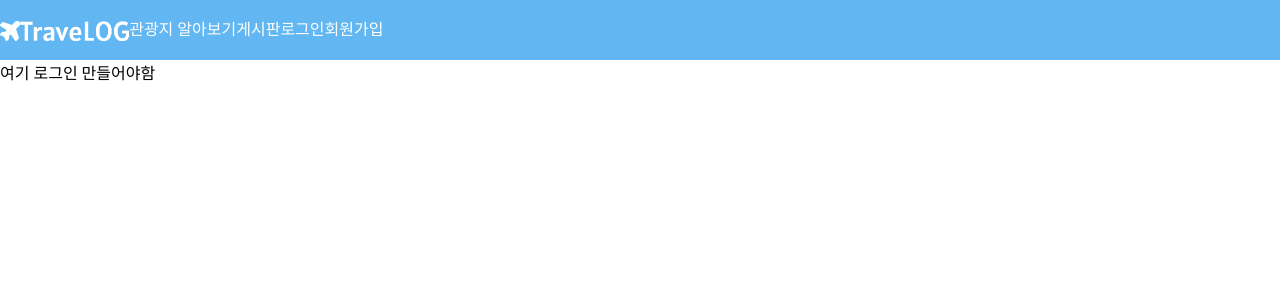
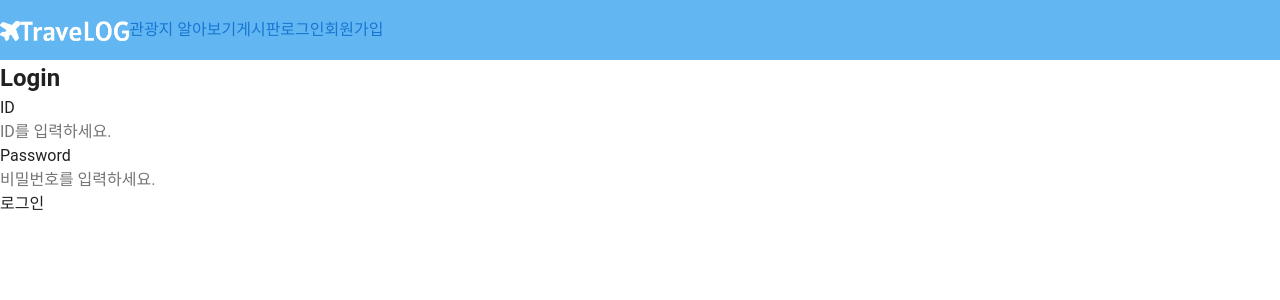
Before and after one commit to SSAFY-TraveLOG/TraveLOG-frontend, a Vue app: page /login in a window 1280 px wide. Shown: the top 300 px of the page. Built offline with nearby package versions, Linux system fonts and the light colour scheme.

Commit message:
feat: 로그인 페이지 생성, 로그인 실패 구현

```diff
--- a/src/App.vue
+++ b/src/App.vue
@@ -1,10 +1,10 @@
 <template>
-  <div>
+    <v-app>
         <TheHeader />
         <div>
             <router-view />
         </div>
-  </div>
+    </v-app>
 </template>
 <script>
 import TheHeader from "./components/TheHeader.vue";
--- a/src/main.js
+++ b/src/main.js
@@ -2,11 +2,13 @@ import Vue from 'vue'
 import App from './App.vue'
 import router from './router'
 import store from './store'
+import vuetify from './plugins/vuetify'
 
 Vue.config.productionTip = false
 
 new Vue({
   router,
   store,
+  vuetify,
   render: h => h(App)
 }).$mount('#app')
--- /dev/null
+++ b/src/plugins/vuetify.js
@@ -0,0 +1,7 @@
+import Vue from 'vue';
+import Vuetify from 'vuetify/lib/framework';
+
+Vue.use(Vuetify);
+
+export default new Vuetify({
+});
--- a/src/store/index.js
+++ b/src/store/index.js
@@ -1,17 +1,17 @@
-import Vue from 'vue'
-import Vuex from 'vuex'
+import Vue from "vue";
+import Vuex from "vuex";
 
-Vue.use(Vuex)
+Vue.use(Vuex);
+
+// const state = {
+//   userId: '',
+
+// }
 
 export default new Vuex.Store({
-  state: {
-  },
-  getters: {
-  },
-  mutations: {
-  },
-  actions: {
-  },
-  modules: {
-  }
-})
+    state: {},
+    getters: {},
+    mutations: {},
+    actions: {},
+    modules: {},
+});
--- a/src/views/Login.vue
+++ b/src/views/Login.vue
@@ -1,19 +1,103 @@
 <template>
-    <div>여기 로그인 만들어야함</div>
+    <div>
+        <h2>Login</h2>
+        <div>
+            <div>ID</div>
+            <input placeholder="ID를 입력하세요." v-model="userId" />
+        </div>
+        <div>
+            <div>Password</div>
+            <input
+                type="password"
+                placeholder="비밀번호를 입력하세요."
+                v-model="password"
+            />
+            <div v-show="passwordErr" class="input-error">
+                비밀번호는 8자리 이상, 16자리 이하의 영문자, 숫자가 포함되어야
+                합니다.
+            </div>
+        </div>
+        <button @click="login">로그인</button>
+
+        <template>
+            <div class="text-center">
+                <v-snackbar v-model="snackbar" :timeout="timeout">
+                    {{ text }}
+
+                    <v-btn
+                        color="blue"
+                        variant="text"
+                        @click="snackbar = false"
+                    >
+                        닫기
+                    </v-btn>
+                </v-snackbar>
+            </div>
+        </template>
+    </div>
 </template>
 
 <script>
+import axios from "@/util/axios";
 export default {
-    name: "LoginPage",
+    name: "LoginView",
     components: {},
     data() {
         return {
-            message: "",
+            userId: "",
+            password: "",
+            passwordErr: false,
+            text: "ID 또는 비밀번호가 일치하지 않습니다.",
+            snackbar: false,
+            timeout: 2000,
         };
     },
     created() {},
-    methods: {},
+    methods: {
+        login() {
+            const data = {
+                userId: this.userId,
+                password: this.password,
+            };
+
+            axios
+                .post(`/auth/check`, data)
+                .then((data) => {
+                    console.log(data);
+                    if (data.status === 200) {
+                        console.log("로그인 성공");
+                        // 토큰 저장하기
+                        // vuex 처리
+                    } else {
+                        this.snackbar = true;
+                    }
+                })
+                .catch((err) => {
+                    console.log(err);
+                });
+        },
+        checkPassword() {
+            const reg =
+                /^(?=.*[a-zA-z])(?=.*[0-9])(?=.*[$`~!@$!%*#^?&\\(\\)\-_=+]).{8,16}$/;
+            if (!reg.test(this.password) || !this.password) {
+                this.passwordErr = true;
+            } else {
+                this.passwordErr = false;
+            }
+        },
+    },
+    watch: {
+        password: function () {
+            this.checkPassword();
+        },
+    },
 };
 </script>
 
-<style scoped></style>
+<style scoped>
+.input-error {
+    line-height: 16px;
+    font-size: 11px;
+    color: red;
+}
+</style>
--- a/vue.config.js
+++ b/vue.config.js
@@ -1,4 +1,6 @@
 const { defineConfig } = require('@vue/cli-service')
 module.exports = defineConfig({
-  transpileDependencies: true
+  transpileDependencies: [
+    'vuetify'
+  ]
 })
```
Also changed, not shown: package.json (+15 -10 lines), 1 other file (tests, documents, lock files or other folders). Lines whose indentation alone changed are shown as unchanged.
